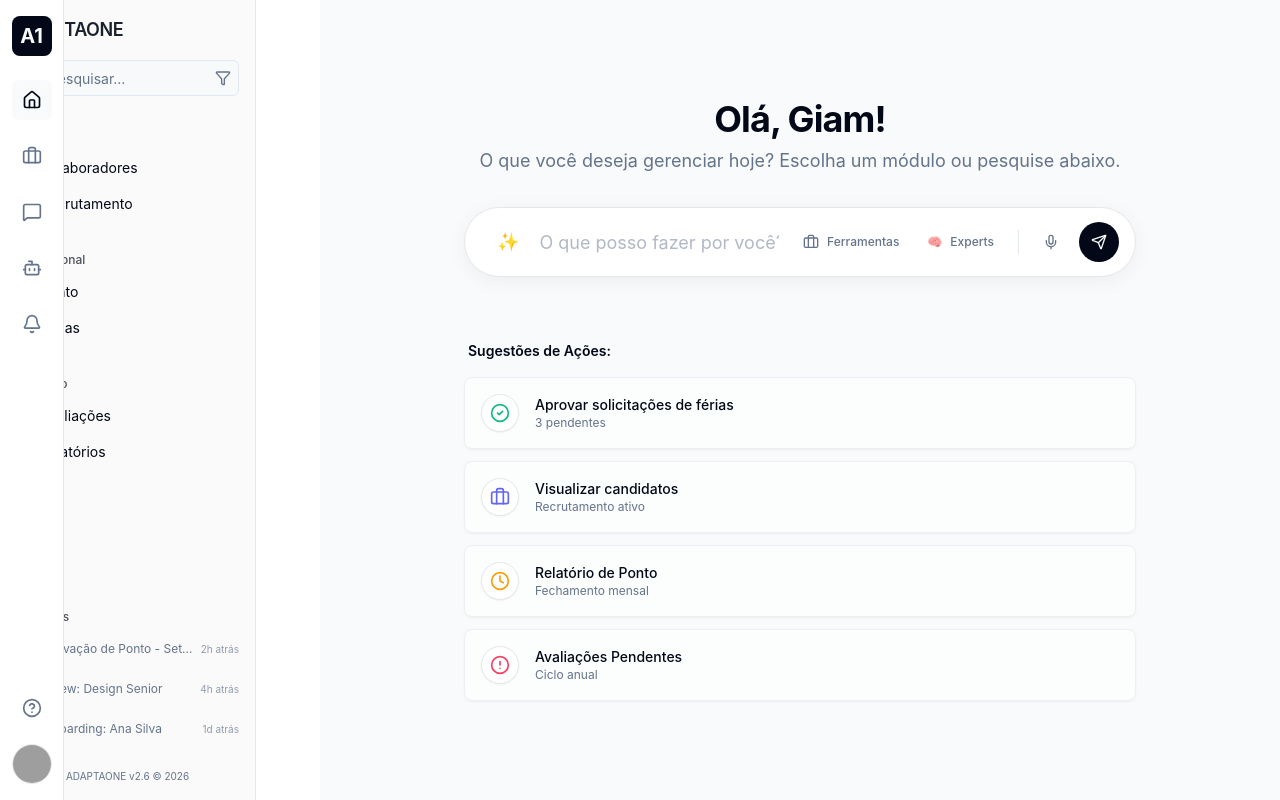
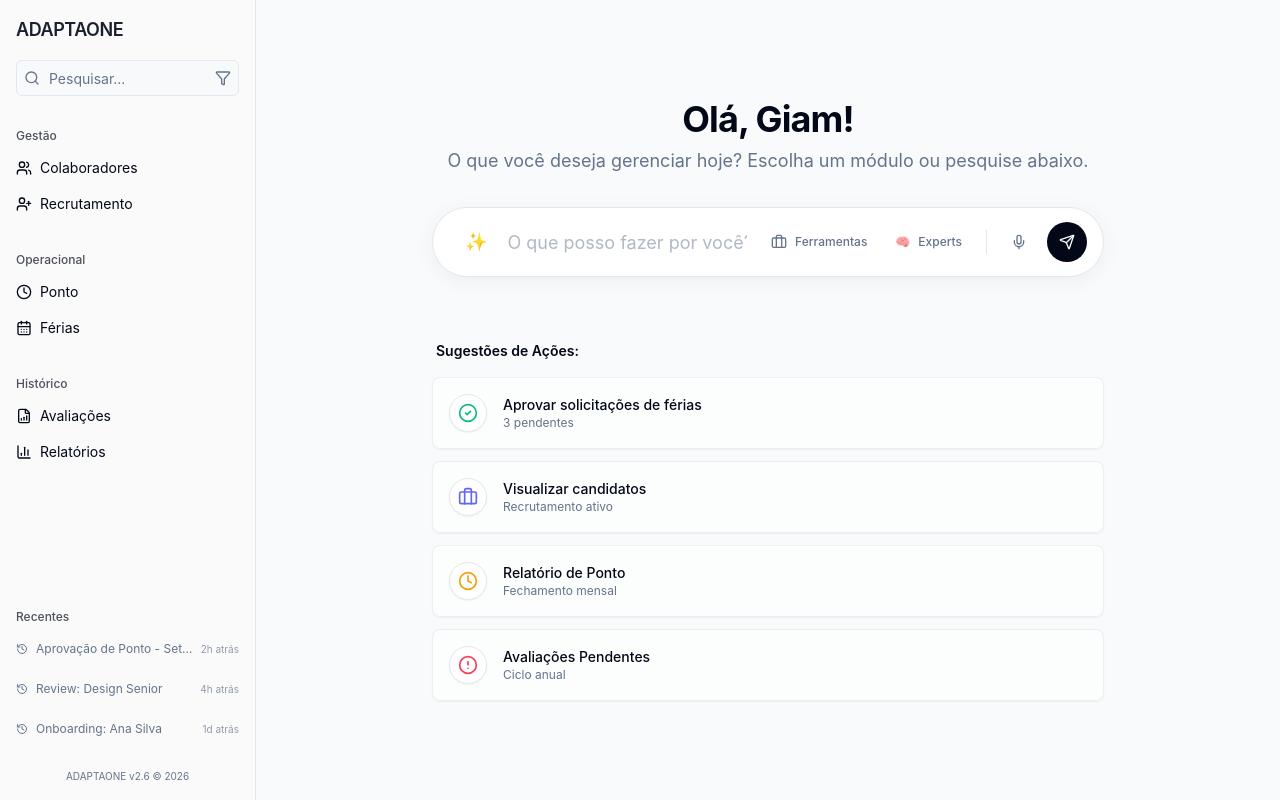
Before and after one commit to giamlepore/dashboard-rh-ztrz18x4s, a React (Vite) app: page / in a window 1280 px wide. Built offline with nearby package versions, Linux system fonts and the light colour scheme; grey boxes are pictures that could not be loaded.

Commit message:
Remove redundant icon sidebar from dashboard

```diff
--- a/src/components/Layout.tsx
+++ b/src/components/Layout.tsx
@@ -4,7 +4,6 @@ import {
   SidebarInset,
   SidebarTrigger,
 } from '@/components/ui/sidebar'
-import { IconRail } from '@/components/layout/IconRail'
 import { AppSidebar } from '@/components/layout/AppSidebar'
 import { useIsMobile } from '@/hooks/use-mobile'
 
@@ -13,11 +12,7 @@ export default function Layout() {
 
   return (
     <SidebarProvider defaultOpen={!isMobile}>
-      <div className="flex min-h-screen w-full bg-background text-foreground">
-        {/* Tier 1 Sidebar - Fixed Rail */}
-        <IconRail />
-
-        {/* Tier 2 Sidebar - Collapsible Shadcn Sidebar */}
+      {/* Main App Sidebar */}
       <AppSidebar />
 
       {/* Main Content Area */}
@@ -28,11 +23,11 @@ export default function Layout() {
           <span className="font-semibold">ADAPTAONE</span>
         </header>
 
-          <main className="flex-1 overflow-auto bg-[#F9FAFB] dark:bg-zinc-950 relative">
+        {/* Content */}
+        <div className="flex-1 overflow-auto bg-[#F9FAFB] dark:bg-zinc-950 relative">
           <Outlet />
-          </main>
+        </div>
       </SidebarInset>
-      </div>
     </SidebarProvider>
   )
 }
--- a/src/components/layout/IconRail.tsx
+++ /dev/null
@@ -1,109 +0,0 @@
-import {
-  Home,
-  Briefcase,
-  MessageSquare,
-  Bot,
-  Bell,
-  HelpCircle,
-  User,
-} from 'lucide-react'
-import { cn } from '@/lib/utils'
-import { Link, useLocation } from 'react-router-dom'
-import { Avatar, AvatarFallback, AvatarImage } from '@/components/ui/avatar'
-import {
-  Tooltip,
-  TooltipContent,
-  TooltipTrigger,
-} from '@/components/ui/tooltip'
-
-const navItems = [
-  { icon: Home, label: 'Início', path: '/' },
-  { icon: Briefcase, label: 'Workspace', path: '/colaboradores' }, // Mapping Workspace to Employees as main operational area
-  { icon: MessageSquare, label: 'Mensagens', path: '#' },
-  { icon: Bot, label: 'Experts', path: '#' },
-  { icon: Bell, label: 'Notificações', path: '#' },
-]
-
-export function IconRail() {
-  const location = useLocation()
-
-  return (
-    <>
-      {/* Desktop Rail */}
-      <aside className="hidden md:flex w-16 flex-col items-center justify-between border-r bg-background py-4 z-40 h-screen sticky top-0">
-        <div className="flex flex-col items-center gap-6">
-          <div className="flex h-10 w-10 items-center justify-center rounded-lg bg-primary text-primary-foreground font-bold text-xl">
-            A1
-          </div>
-
-          <nav className="flex flex-col gap-4 items-center">
-            {navItems.map((item, index) => {
-              const isActive =
-                location.pathname === item.path ||
-                (item.path !== '/' && location.pathname.startsWith(item.path))
-              return (
-                <Tooltip key={index}>
-                  <TooltipTrigger asChild>
-                    <Link
-                      to={item.path}
-                      className={cn(
-                        'flex h-10 w-10 items-center justify-center rounded-lg text-muted-foreground transition-colors hover:text-foreground',
-                        isActive && 'bg-secondary text-secondary-foreground',
-                      )}
-                    >
-                      <item.icon className="h-5 w-5" />
-                      <span className="sr-only">{item.label}</span>
-                    </Link>
-                  </TooltipTrigger>
-                  <TooltipContent side="right">{item.label}</TooltipContent>
-                </Tooltip>
-              )
-            })}
-          </nav>
-        </div>
-
-        <div className="flex flex-col items-center gap-4">
-          <Tooltip>
-            <TooltipTrigger asChild>
-              <button className="flex h-10 w-10 items-center justify-center rounded-lg text-muted-foreground transition-colors hover:text-foreground">
-                <HelpCircle className="h-5 w-5" />
-                <span className="sr-only">Ajuda</span>
-              </button>
-            </TooltipTrigger>
-            <TooltipContent side="right">Ajuda</TooltipContent>
-          </Tooltip>
-
-          <Avatar className="h-10 w-10 border cursor-pointer hover:ring-2 hover:ring-ring hover:ring-offset-2 transition-all">
-            <AvatarImage src="https://img.usecurling.com/ppl/thumbnail?gender=male" />
-            <AvatarFallback>JD</AvatarFallback>
-          </Avatar>
-        </div>
-      </aside>
-
-      {/* Mobile Bottom Nav */}
-      <div className="fixed bottom-0 left-0 right-0 z-50 flex h-16 items-center justify-around border-t bg-background md:hidden px-4">
-        {navItems.slice(0, 4).map((item, index) => {
-          // Show fewer items on mobile
-          const isActive = location.pathname === item.path
-          return (
-            <Link
-              key={index}
-              to={item.path}
-              className={cn(
-                'flex flex-col items-center justify-center gap-1 text-muted-foreground',
-                isActive && 'text-primary',
-              )}
-            >
-              <item.icon className="h-5 w-5" />
-              <span className="text-[10px] font-medium">{item.label}</span>
-            </Link>
-          )
-        })}
-        <button className="flex flex-col items-center justify-center gap-1 text-muted-foreground">
-          <User className="h-5 w-5" />
-          <span className="text-[10px] font-medium">Perfil</span>
-        </button>
-      </div>
-    </>
-  )
-}
```
Also changed, not shown: 7 other files (tests, documents, lock files or other folders). Lines whose indentation alone changed are shown as unchanged.
